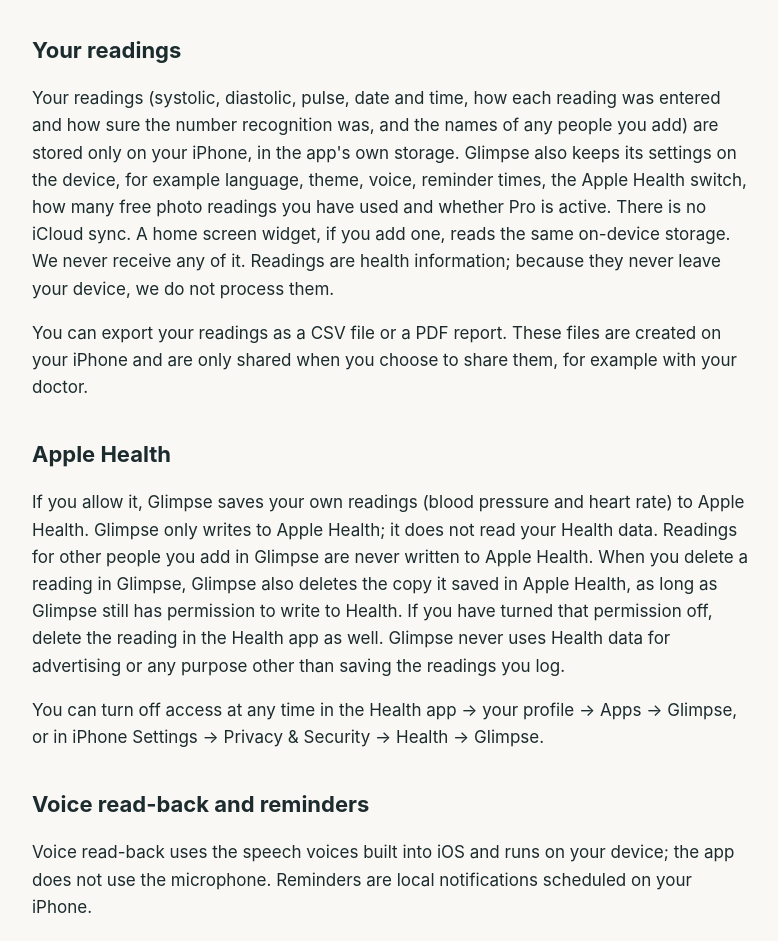
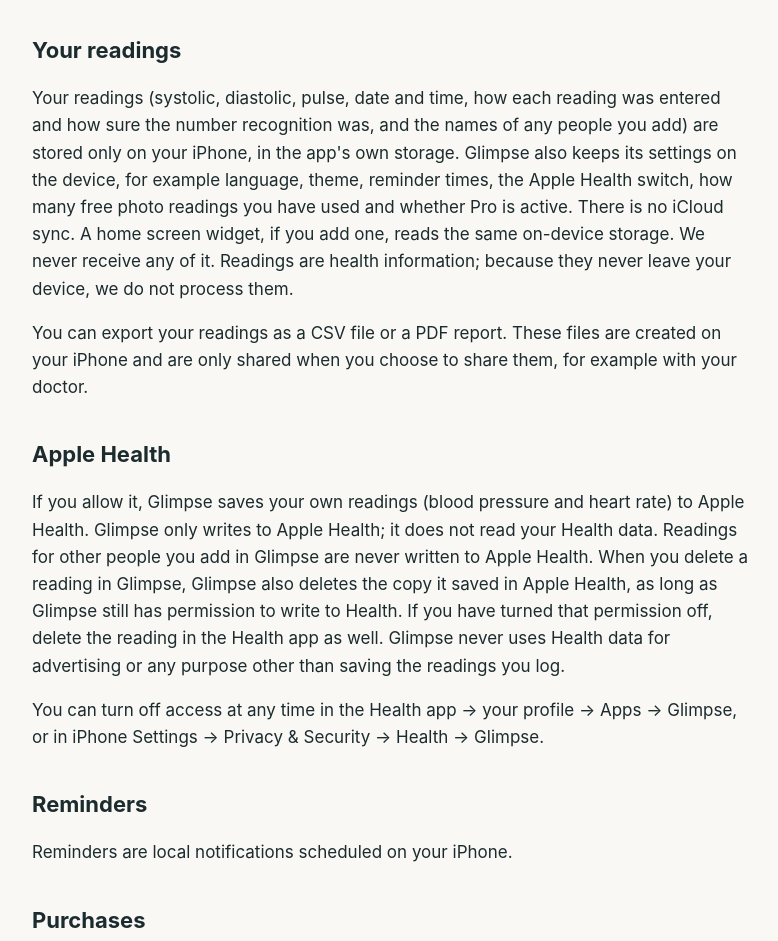
Before and after one commit to nisse80/nisse80.github.io, a plain HTML site: page glimpse/privacy.html in a window 1280 px wide. Shown: the part 1059-2000 px from the top of the page, without its empty margins (248-1026 px from the left). Drawn offline with Linux system fonts and the light colour scheme.

Commit message:
Glimpse: remove voice read-back; document Settings → Feedback e-mails
Co-Authored-By: Claude Opus 5.5 <noreply@anthropic.com>

```diff
--- a/glimpse/privacy.html
+++ b/glimpse/privacy.html
@@ -23,20 +23,21 @@
 <p>Glimpse uses the system photo picker. It never asks for access to your whole photo library and only sees the photos you choose. For imported photos, Glimpse reads the date and time the photo was taken so the reading gets the right date. It keeps no other photo information.</p>
 
 <h2>Your readings</h2>
-<p>Your readings (systolic, diastolic, pulse, date and time, how each reading was entered and how sure the number recognition was, and the names of any people you add) are stored only on your iPhone, in the app's own storage. Glimpse also keeps its settings on the device, for example language, theme, voice, reminder times, the Apple Health switch, how many free photo readings you have used and whether Pro is active. There is no iCloud sync. A home screen widget, if you add one, reads the same on-device storage. We never receive any of it. Readings are health information; because they never leave your device, we do not process them.</p>
+<p>Your readings (systolic, diastolic, pulse, date and time, how each reading was entered and how sure the number recognition was, and the names of any people you add) are stored only on your iPhone, in the app's own storage. Glimpse also keeps its settings on the device, for example language, theme, reminder times, the Apple Health switch, how many free photo readings you have used and whether Pro is active. There is no iCloud sync. A home screen widget, if you add one, reads the same on-device storage. We never receive any of it. Readings are health information; because they never leave your device, we do not process them.</p>
 <p>You can export your readings as a CSV file or a PDF report. These files are created on your iPhone and are only shared when you choose to share them, for example with your doctor.</p>
 
 <h2>Apple Health</h2>
 <p>If you allow it, Glimpse saves your own readings (blood pressure and heart rate) to Apple Health. Glimpse only writes to Apple Health; it does not read your Health data. Readings for other people you add in Glimpse are never written to Apple Health. When you delete a reading in Glimpse, Glimpse also deletes the copy it saved in Apple Health, as long as Glimpse still has permission to write to Health. If you have turned that permission off, delete the reading in the Health app as well. Glimpse never uses Health data for advertising or any purpose other than saving the readings you log.</p>
 <p>You can turn off access at any time in the Health app → your profile → Apps → Glimpse, or in iPhone Settings → Privacy &amp; Security → Health → Glimpse.</p>
 
-<h2>Voice read-back and reminders</h2>
-<p>Voice read-back uses the speech voices built into iOS and runs on your device; the app does not use the microphone. Reminders are local notifications scheduled on your iPhone.</p>
+<h2>Reminders</h2>
+<p>Reminders are local notifications scheduled on your iPhone.</p>
 
 <h2>Purchases</h2>
 <p>Subscriptions (Glimpse Pro) are sold and billed by Apple. We do not receive your name, payment details or Apple ID. The app reads the verified purchase status from StoreKit on your device to know whether your subscription is active.</p>
 
 <h2>Support e-mail</h2>
+<p>In Glimpse → Settings → Feedback, "I have a problem" and "I have a suggestion" open an e-mail in your own mail app. Besides your message, it contains only the app version, the iOS version, the iPhone model and the app language, so we can help; it never contains your readings. You see everything before you send it, and nothing is sent unless you send the e-mail yourself.</p>
 <p>If you write to us, we receive what you send, like any e-mail, and use it only to answer you (legal basis: Art. 6(1)(b) and (f) GDPR). Please do not send health data you do not want to share. Our mailbox is hosted by Google (Gmail), Google Ireland Limited, Gordon House, Barrow Street, Dublin 4, Ireland, which receives and stores the mails for us. Google may process data in the USA; Google LLC is certified under the EU-U.S. Data Privacy Framework. See the <a href="https://policies.google.com/privacy">Google privacy policy</a>. We delete your mail when it is no longer needed for your request, unless a statutory retention period applies.</p>
 
 <h2>Crash reports</h2>
```
Also changed, not shown: glimpse/support.html (+0 -3 lines).
